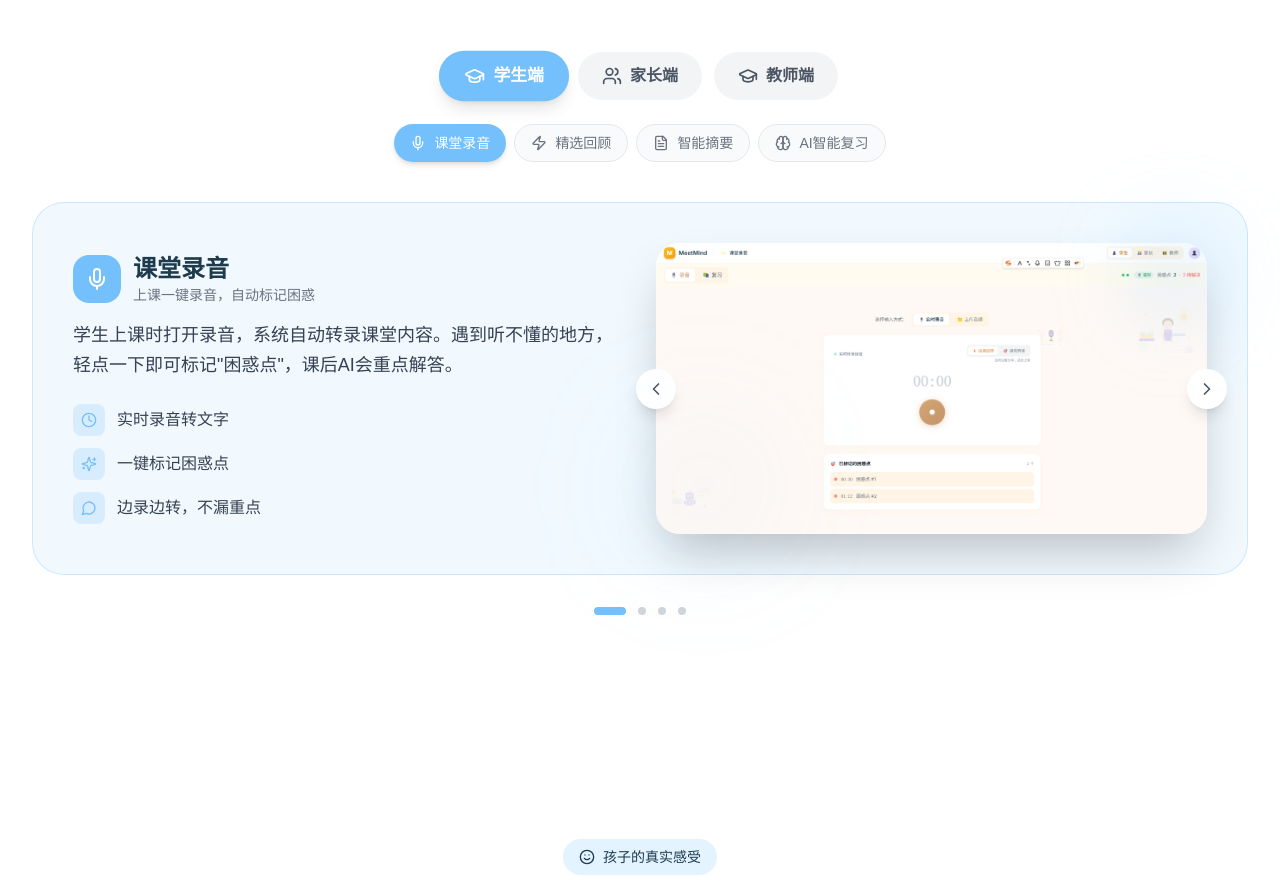
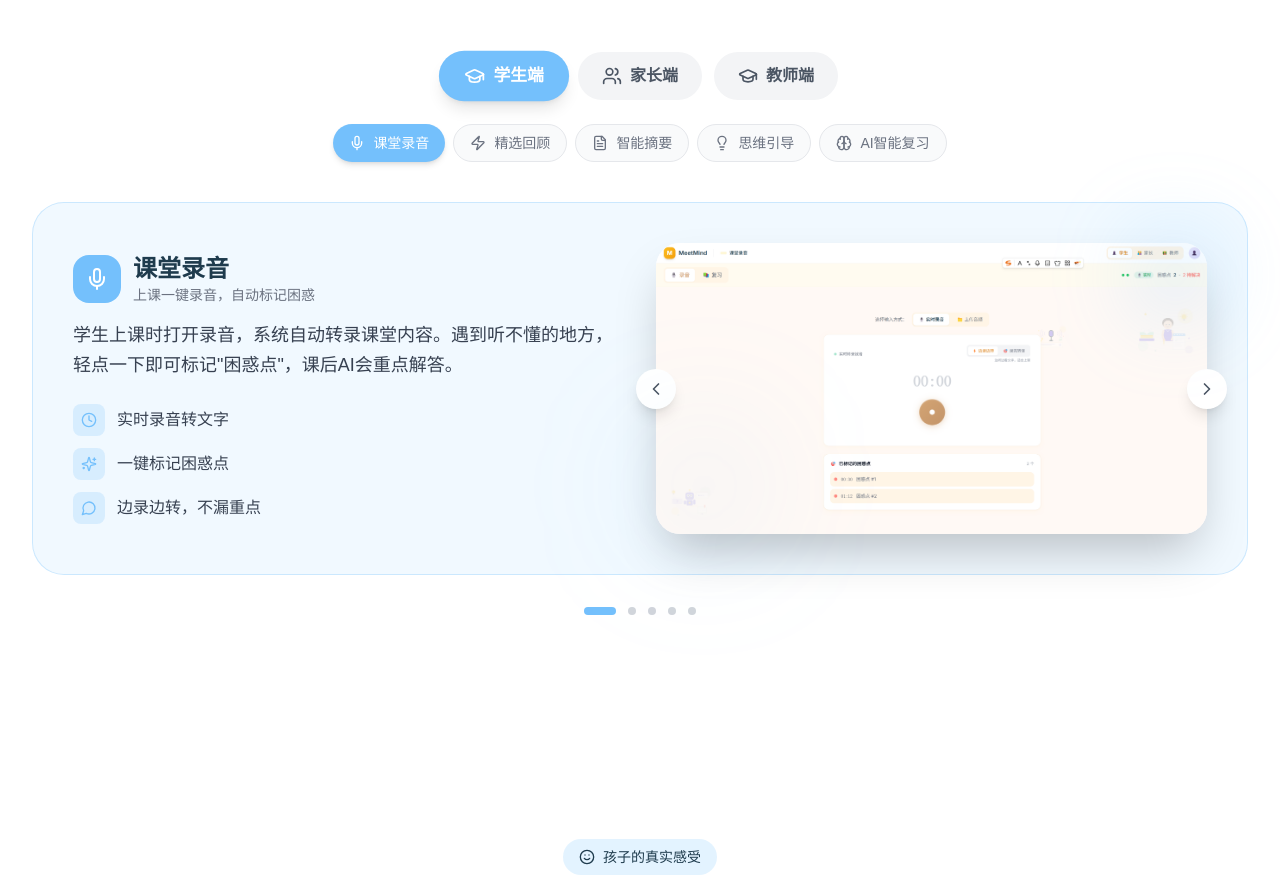
Before and after one commit to xiaojinyu868-w/meetmind-landing, a React (Vite) app: page / in a window 1280 px wide. Shown: the part 2826-3720 px from the top of the page. Built offline with nearby package versions, Linux system fonts and the light colour scheme.

Commit message:
feat: 添加思维引导功能到学生端

```diff
--- a/src/components/sections/ProductShowcase.tsx
+++ b/src/components/sections/ProductShowcase.tsx
@@ -1,5 +1,5 @@
 import { useState } from 'react'
-import { Mic, Brain, Users, GraduationCap, ChevronLeft, ChevronRight, Sparkles, Clock, MessageCircle, BarChart3, Zap, FileText } from 'lucide-react'
+import { Mic, Brain, Users, GraduationCap, ChevronLeft, ChevronRight, Sparkles, Clock, MessageCircle, BarChart3, Zap, FileText, Lightbulb } from 'lucide-react'
 
 type ProductItem = {
   id: string
@@ -75,6 +75,22 @@ const categories: Category[] = [
           { icon: Sparkles, text: '课堂概要自动生成' },
           { icon: BarChart3, text: '知识点分层梳理' },
           { icon: MessageCircle, text: '重点难点高亮标注' },
+        ]
+      },
+      {
+        id: 'thinking',
+        title: '思维引导',
+        subtitle: '跟我一起理清思路，培养思维能力',
+        description: 'AI以苏格拉底式提问引导学生思考，从"听前预判"到"听中锚定"再到"听后回溯"，逐步培养分析问题的思维方法，而不只是给出答案。',
+        image: '/product-thinking.png',
+        color: 'bg-pink-500',
+        lightColor: 'bg-pink-500/10',
+        borderColor: 'border-pink-500/30',
+        Icon: Lightbulb,
+        features: [
+          { icon: Sparkles, text: '三步思维法引导' },
+          { icon: Brain, text: '苏格拉底式提问' },
+          { icon: MessageCircle, text: '思维方法可复用' },
         ]
       },
       {
@@ -172,6 +188,7 @@ export default function ProductShowcase() {
       case 'bg-mint': return 'text-mint'
       case 'bg-coral': return 'text-coral'
       case 'bg-purple-500': return 'text-purple-500'
+      case 'bg-pink-500': return 'text-pink-500'
       default: return 'text-orange'
     }
   }
```
Also changed, not shown: public/product-thinking.png (added).
